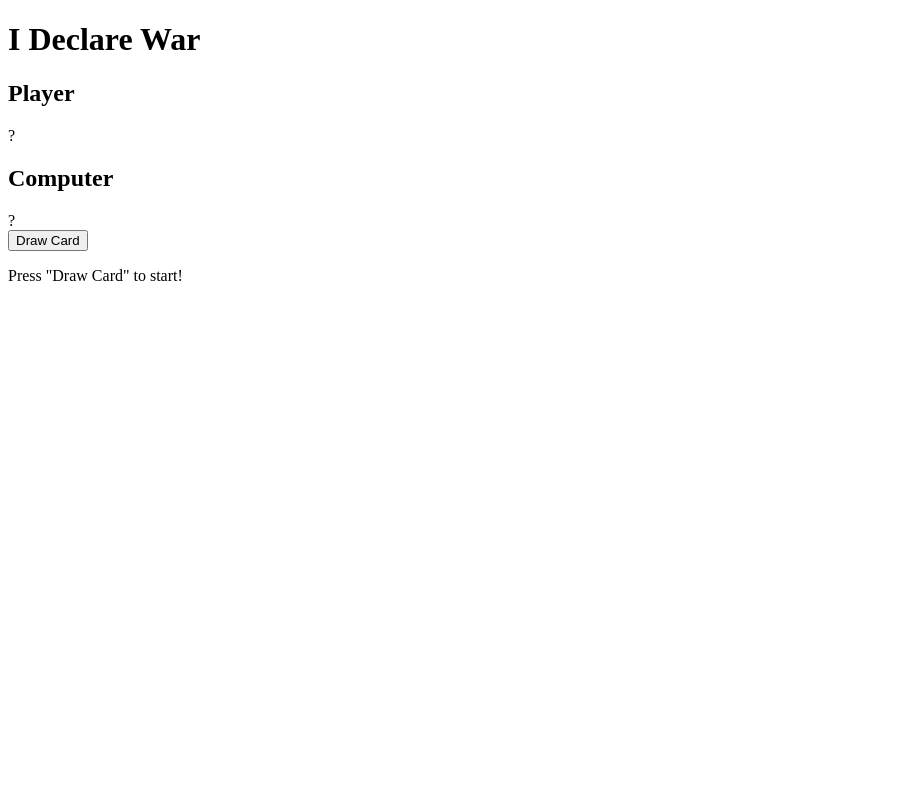
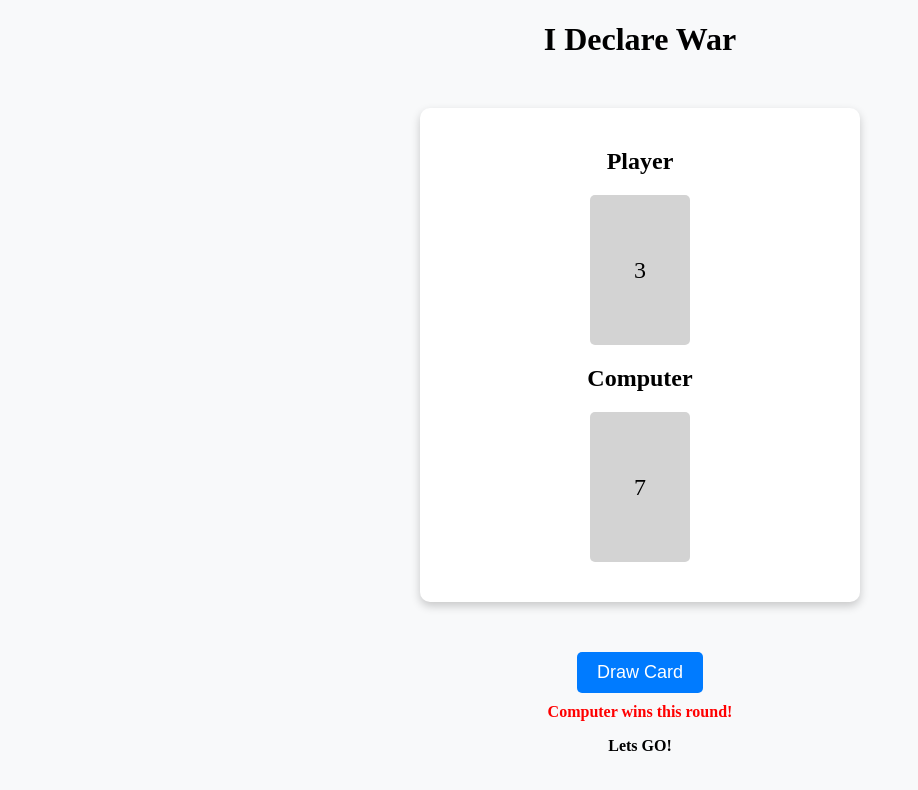
Before and after one commit to Luisgrande717/SBA316DOMGAME, a plain HTML site: page index.html in a window 1280 px wide. Both pictures are taken after a click on the button "Draw Card". Shown: the whole page, without its empty margins (0-918 px from the left). Drawn offline with Linux system fonts and the light colour scheme.

Commit message:
adeed CSS

```diff
--- a/index.html
+++ b/index.html
@@ -25,6 +25,7 @@
 
     <button id="draw-button">Draw Card</button>
     <p id="game-message">Press "Draw Card" to start!</p>
+    <p id="game-message2"> Lets GO!</p>
 
 
 </body>
--- a/script.js
+++ b/script.js
@@ -0,0 +1,74 @@
+// Select elements
+const playerCard = document.getElementById("player-card");
+const computerCard = document.getElementById("computer-card");
+const drawButton = document.getElementById("draw-button");
+const gameMessage = document.getElementById("game-message");
+const gameMessage2 = document.getElementById("game-message2");
+
+// Deck of cards (simplified: 2-14, where Ace = 14, King = 13, Queen = 12, Jack = 11)
+
+const deck = [];
+for (let i = 2; i <= 14; i++) {
+    deck.push(i);
+}
+
+// Function to shuffle the deck
+const shuffleDeck = () => deck.sort(() => Math.random() - 0.5);
+
+// Function to draw a card
+const drawCard = () => deck[Math.floor(Math.random() * deck.length)];
+
+// Main game function
+// const playRound = () => {
+
+//     let playerDraw = drawCard();
+//     let computerDraw = drawCard();
+
+//     // Display card values
+//     playerCard.textContent = playerDraw;
+//     computerCard.textContent = computerDraw;
+
+//     if (playerDraw > computerDraw) {
+
+//         gameMessage.textContent = "Player wins this round!";
+//     } else if (playerDraw < computerDraw) {
+//         gameMessage.textContent = "Computer wins this round!";
+//     } else {
+//         gameMessage.textContent = "It's a tie! Time for WAR!";
+//         // You can add "War" logic here where multiple cards are drawn
+//     }
+// };
+
+// // Event listener for "Draw Card" button
+// drawButton.addEventListener("click", playRound);
+
+const playRound = () => {
+
+    let playerDraw = drawCard();
+    let computerDraw = drawCard();
+
+    // Display card values using textContent (simpler, avoids unnecessary HTML parsing)
+    playerCard.textContent = playerDraw;
+    computerCard.textContent = computerDraw;
+
+    // Determine the winner
+    if (playerDraw > computerDraw) {
+        // Using innerText for immediate content update
+        gameMessage.innerHTML = "<strong style='color: blue;'> Player wins this round!</strong>";
+    } else if (playerDraw < computerDraw) {
+        // Using innerHTML to emphasize winner message with formatting
+        gameMessage.innerHTML = "<strong style='color: red;'>Computer wins this round!</strong>";
+    } else {
+        // Using textContent for a normal message (not needing HTML parsing)
+        gameMessage.textContent = "It's a tie! Time for WAR!";
+    }
+};
+
+// Event listener for button click
+drawButton.addEventListener("click", playRound);
+
+
+
+
+// Initial shuffle
+shuffleDeck();
--- a/styles.css
+++ b/styles.css
@@ -0,0 +1,56 @@
+body {
+    text-align: center;
+    background-color: #f8f9fa;
+    margin: 0;
+    padding: 0;
+}
+
+/* Game Container */
+.game-container {
+    width: 400px;
+    margin: 50px auto;
+    padding: 20px;
+    background-color: white;
+    box-shadow: 0px 4px 10px rgba(0, 0, 0, 0.2);
+    border-radius: 10px;
+}
+
+/* Player & Computer Sections */
+.player, .computer {
+    margin: 20px 0;
+}
+
+.card {
+    width: 100px;
+    height: 150px;
+    background-color: lightgray;
+    font-size: 24px;
+    line-height: 150px;
+    border-radius: 5px;
+    display: inline-block;
+}
+
+/* Draw Card Button */
+#draw-button {
+    margin-top: 20px;
+    padding: 10px 20px;
+    font-size: 18px;
+    background-color: #007bff;
+    color: white;
+    border: none;
+    cursor: pointer;
+    border-radius: 5px;
+    display: block;
+    margin-left: auto;
+    margin-right: auto;
+}
+
+#draw-button:hover {
+    background-color: #0056b3;
+}
+
+/* Game Message */
+#game-message, #game-message2 {
+    font-weight: bold;
+    margin-top: 10px;
+}
```
